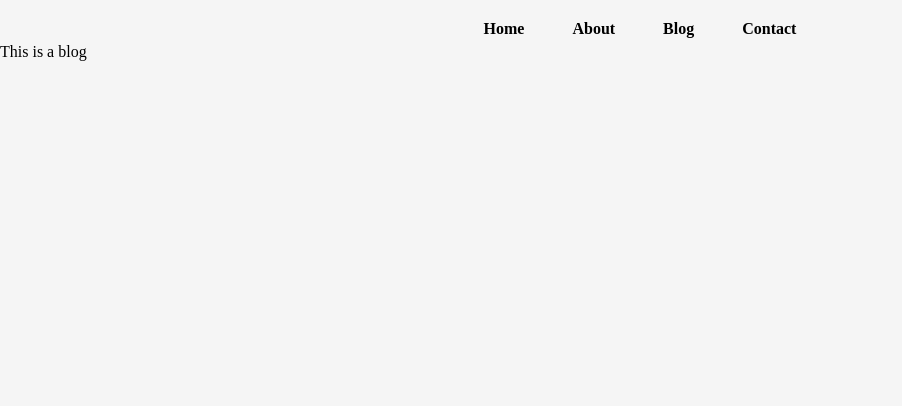
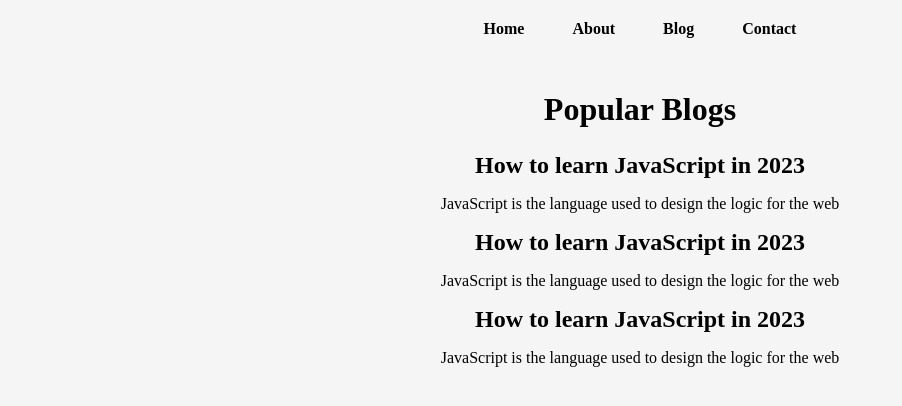
Before and after one commit to arghagithub/HuntingCoder, a Next.js app: page /blog in a window 1280 px wide. Shown: the top 406 px of the page, without its empty margins (0-902 px from the left). Built offline with nearby package versions, Linux system fonts and the light colour scheme.

Commit message:
video 15: creating blog and blogpost page

```diff
--- a/components/Navbar.js
+++ b/components/Navbar.js
@@ -7,20 +7,16 @@ const Navbar = () => {
     <nav className={styles.mainnav}>
       <ul>
         <Link href="/">
-          {" "}
-          <a><li>Home</li></a>
+          {" "}<li>Home</li>
         </Link>
         <Link href="/about">
-          {" "}
-          <a><li>About</li></a>{" "}
+          {" "}<li>About</li>
         </Link>
         <Link href="/blog">
-          {" "}
-          <a><li>Blog</li></a>
+          {" "}<li>Blog</li>
         </Link>
         <Link href="/contact">
-          {" "}
-          <a><li>Contact</li></a>
+          {" "}<li>Contact</li>
         </Link>
       </ul>
     </nav>
--- a/pages/blog.js
+++ b/pages/blog.js
@@ -1,11 +1,33 @@
-import React from 'react'
+import React from "react";
+import styles from "@/styles/Home.module.css";
+import Link from "next/link";
 
 const blog = () => {
   return (
-    <div>
-      This is a blog
-    </div>
-  )
-}
+      <main className={styles.main}>
+        <div className={styles.blogs}>
+          <h2>Popular Blogs</h2>
+          <div className={styles.blogitem}>
+            <Link href='/blogpost/letslearnjavascript' ><h3>How to learn JavaScript in 2023</h3></Link>
+            <p>
+              JavaScript is the language used to design the logic for the web
+            </p>
+          </div>
+          <div className={styles.blogitem}>
+            <h3>How to learn JavaScript in 2023</h3>
+            <p>
+              JavaScript is the language used to design the logic for the web
+            </p>
+          </div>
+          <div className={styles.blogitem}>
+            <h3>How to learn JavaScript in 2023</h3>
+            <p>
+              JavaScript is the language used to design the logic for the web
+            </p>
+          </div>
+        </div>
+      </main>
+  );
+};
 
-export default blog
+export default blog;
--- a/pages/index.js
+++ b/pages/index.js
@@ -2,7 +2,6 @@ import Head from "next/head";
 import Image from "next/image";
 import { Inter } from "next/font/google";
 import styles from "@/styles/Home.module.css";
-import Link from "next/link";
 import Script from "next/script";
 
 const inter = Inter({ subsets: ["latin"] });
--- a/styles/Home.module.css
+++ b/styles/Home.module.css
@@ -1,8 +1,12 @@
+.container{
+  padding: 0 2rem;
+}
 .main {
   display: flex;
   flex-direction: column;
   justify-content: flex-start;
   align-items: center;
+  flex: 1;
   padding: 2rem;
   min-height: 100vh;
 }
@@ -53,23 +57,6 @@
   flex-wrap: wrap;
   max-width: 800px;
   margin: 0 0 0 6rem;
-}
-
-.blogitem h3{
-  padding: 0.5rem 0;
-  text-align:center;
-  font-size: 1.5rem;
-
-}
-.blogitem p{
-  padding: 0.5rem 0;
-  text-align:center;
-  font-size: 1rem;
-}
-.blogs h2{
-  padding: 1rem 0;
-  text-align: center;
-  font-size: 2rem;
 }
 
 @media screen and (min-width:200px) and (max-width:700px) {
@@ -280,6 +267,28 @@
 }
 
 
+
+/*for blog item*/
+
+.blogitem h3 {
+  padding: 0.5rem 0;
+  text-align: center;
+  font-size: 1.5rem;
+  cursor: pointer;
+}
+
+.blogitem p {
+  padding: 0.5rem 0;
+  text-align: center;
+  font-size: 1rem;
+}
+.blogs h2 {
+  padding: 1rem 0;
+  text-align: center;
+  font-size: 2rem;
+}
+
+
 .myimg{
   border-radius: 20px;
   border: 2px solid black;
```
Also changed, not shown: pages/blogpost/[slug].js (+7 -3 lines).
